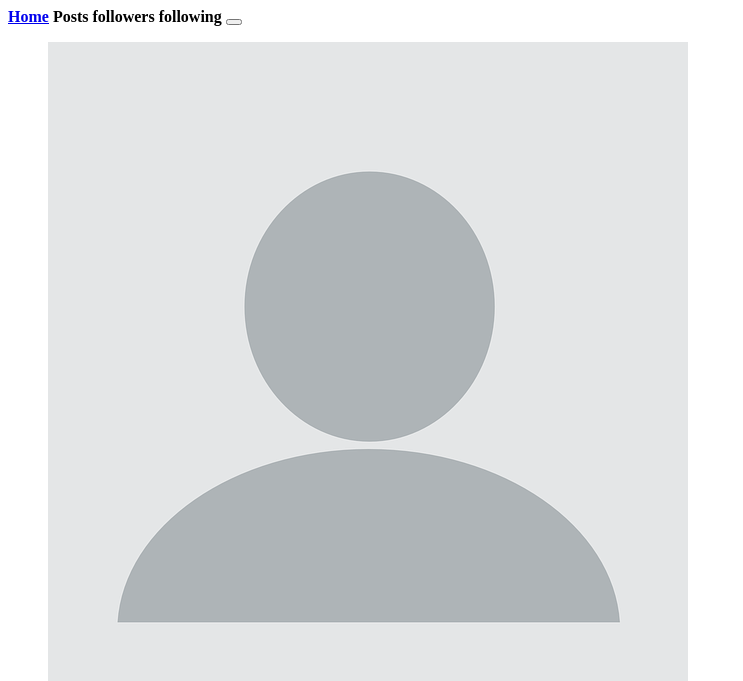
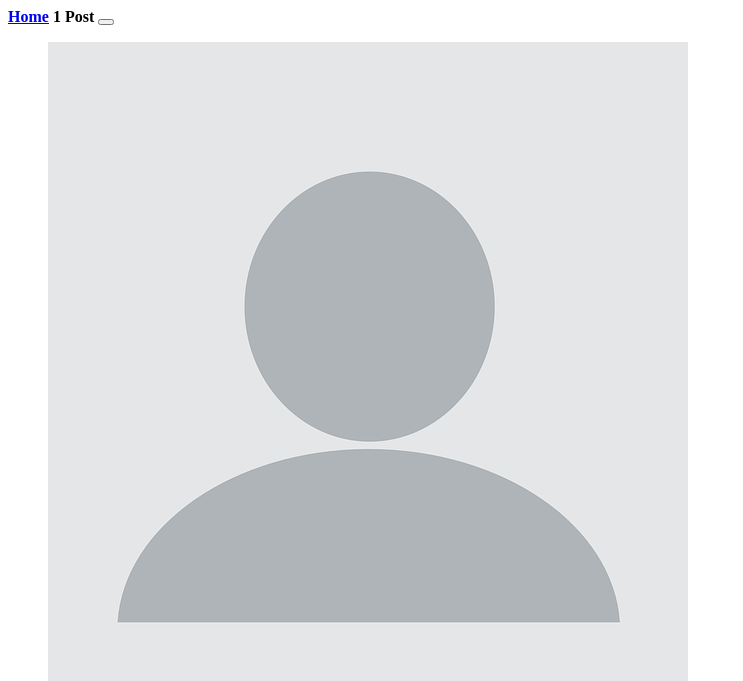
Before and after one commit to Axellewing/Reddit-style-news-site, a Django app: a page that uses templates/profile.html in a window 1280 px wide. Shown: the top 681 px of the page, without its empty margins (0-743 px from the left). Run offline with Django 4.2, Linux system fonts and the light colour scheme; a user stored in the database is signed in; data comes from the database, SQL or seed files in the repository; both versions use the stored data as it was after the commit.

Commit message:
Update profile view to display user information

```diff
--- a/templates/profile.html
+++ b/templates/profile.html
@@ -24,22 +24,14 @@
 					<div class="add-btn">
 					<span ><b><u><a href="/">Home</a></u></b></span>
 
-					{% if user_post_length == 0 %}
+					{% if user_len_post == 0 %}
 					<span ><b>No Post</b></span>
-					{% elif user_post_length == 1 %}
-					<span ><b>{{user_post_length}} Post</b></span>
+					{% elif user_len_post == 1 %}
+					<span ><b>{{user_len_post}} Post</b></span>
 					{% else %}
-					<span ><b>{{user_post_length}} Posts</b></span>
+					<span ><b>{{user_len_post}} Posts</b></span>
 					{% endif %}
 
-					{% if user_followers == 0 or user_followers == 1 %}
-					<span ><b>{{user_followers}} follower</b></span>
-					{% else %}
-					<span ><b>{{user_followers}} followers</b></span>
-					{% endif %}
-
-
-					<span ><b>{{user_following}} following</b></span>
 
 					<input type="hidden" value="{{user.username}}" name="follower" />
 					<input type="hidden" value="{{user_object.username}}" name="user" />
```
Also changed, not shown: db.sqlite3.
